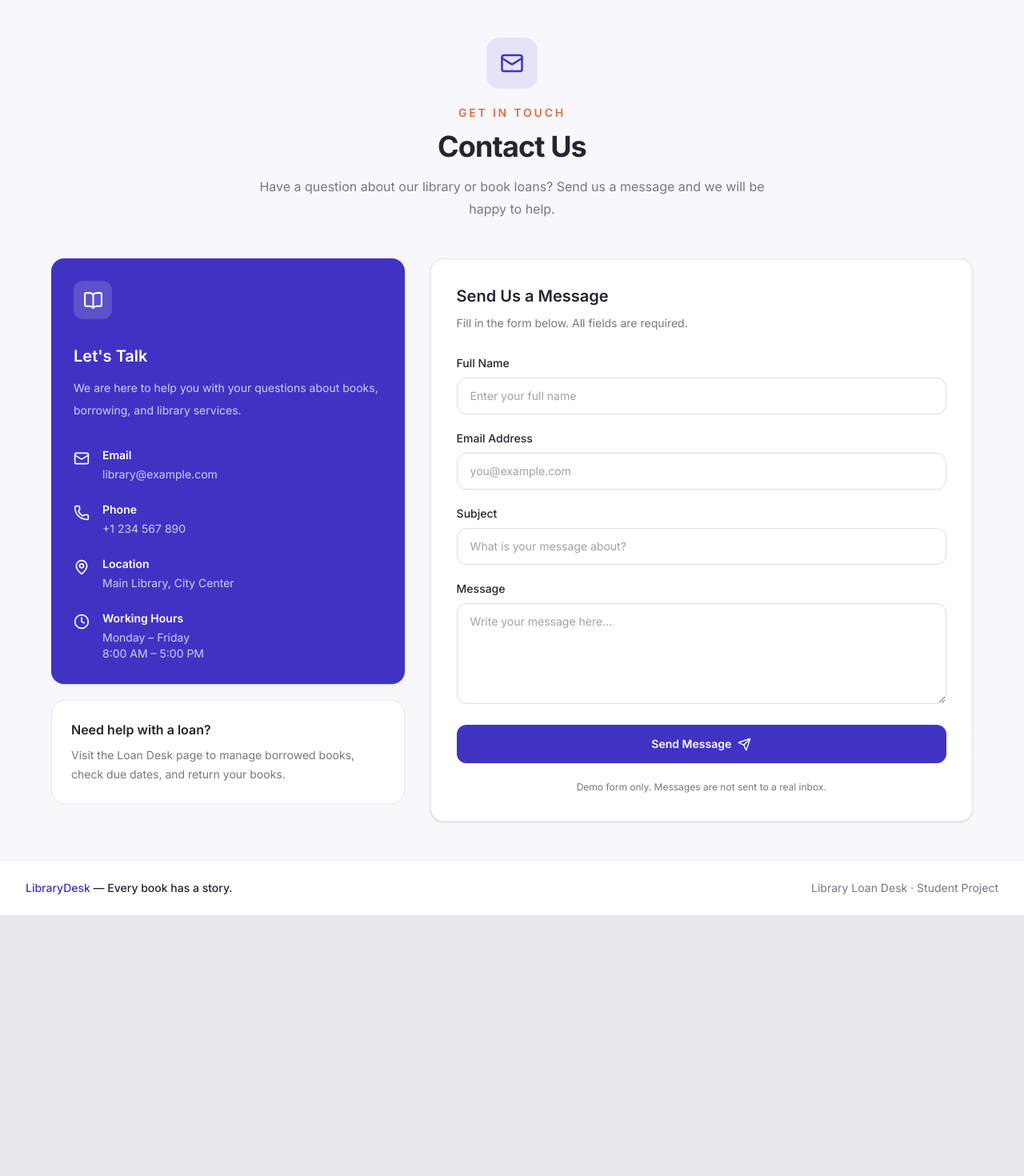
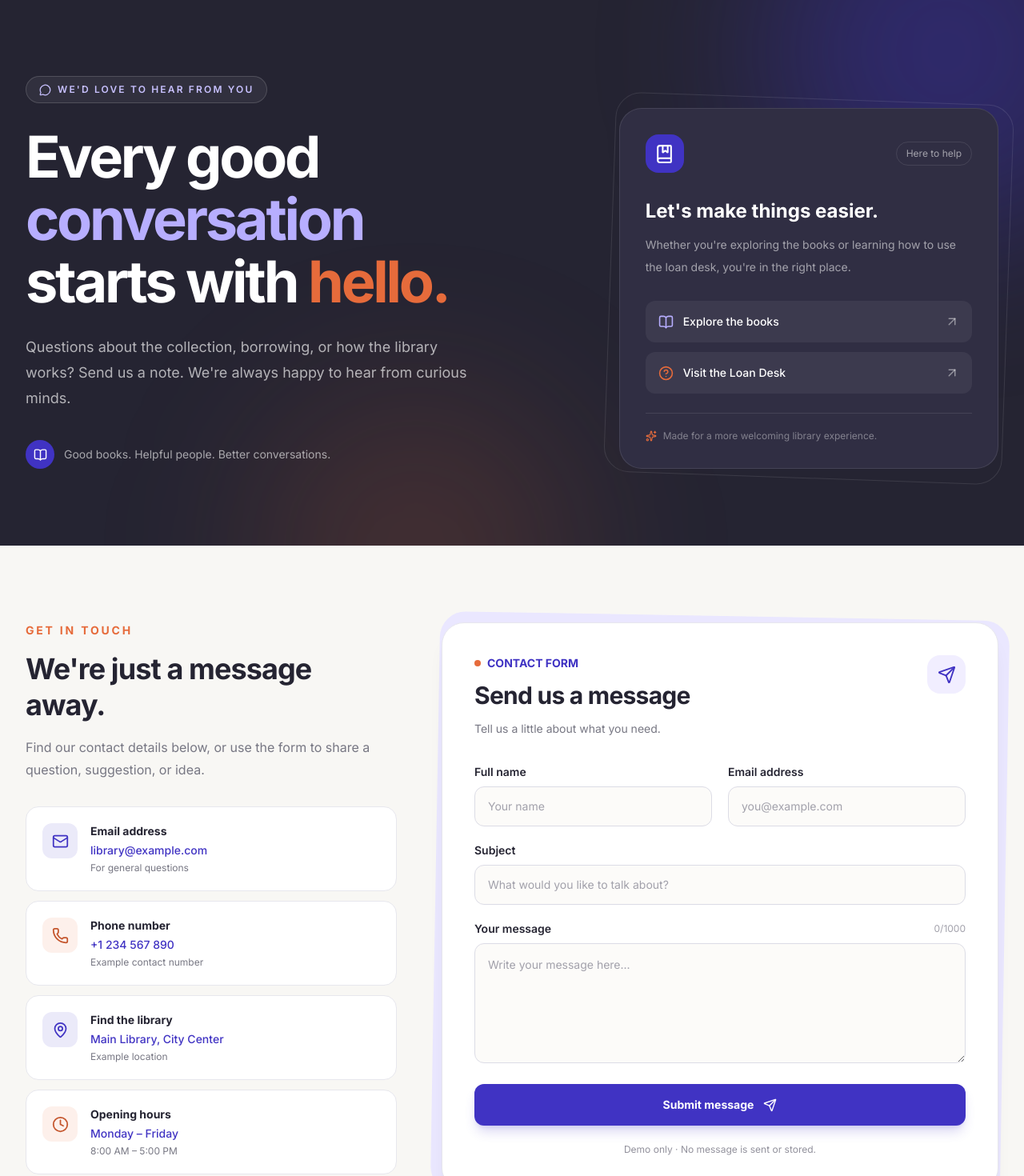
Before and after one commit to aminrasooli2007-svg/library-loan-desk, a React (Vite) app: page /contact in a window 1280 px wide. Shown: the part 80-1550 px from the top of the page at 80% size. Before the commit the page ends 1224 px from the top, so only its background shows below. Built offline with nearby package versions, Linux system fonts and the light colour scheme.

Commit message:
Redesign contact page

```diff
--- a/src/pages/Contact.jsx
+++ b/src/pages/Contact.jsx
@@ -1,4 +1,6 @@
+
 import { useState } from "react";
+import { Link } from "react-router";
 import {
   Mail,
   Phone,
@@ -6,7 +8,41 @@ import {
   Clock,
   Send,
   BookOpen,
+  ArrowRight,
+  ArrowUpRight,
+  MessageCircle,
+  CheckCircle2,
+  Sparkles,
+  BookMarked,
+  CircleHelp,
 } from "lucide-react";
+
+const contactDetails = [
+  {
+    icon: Mail,
+    title: "Email address",
+    value: "library@example.com",
+    description: "For general questions",
+  },
+  {
+    icon: Phone,
+    title: "Phone number",
+    value: "+1 234 567 890",
+    description: "Example contact number",
+  },
+  {
+    icon: MapPin,
+    title: "Find the library",
+    value: "Main Library, City Center",
+    description: "Example location",
+  },
+  {
+    icon: Clock,
+    title: "Opening hours",
+    value: "Monday – Friday",
+    description: "8:00 AM – 5:00 PM",
+  },
+];
 
 function Contact() {
   const [formData, setFormData] = useState({
@@ -43,227 +79,338 @@ function Contact() {
   }
 
   return (
-    <main className="min-h-screen bg-[#F8F8FC] px-6 py-12">
-      <div className="mx-auto max-w-6xl">
-        <section className="mb-12 text-center">
-          <div className="mx-auto mb-5 flex h-16 w-16 items-center justify-center rounded-2xl bg-[#4033C3]/10 text-[#4033C3]">
-            <Mail size={30} />
+    <main className="overflow-hidden bg-[#F8F7F4] text-[#252432]">
+      <section className="relative isolate overflow-hidden bg-[#252432] text-white">
+        <div className="pointer-events-none absolute -right-32 -top-40 h-[450px] w-[450px] rounded-full bg-[#4033C3]/40 blur-[100px]" />
+        <div className="pointer-events-none absolute -bottom-52 left-1/4 h-[400px] w-[400px] rounded-full bg-[#E66B3B]/15 blur-[100px]" />
+
+        <div className="relative mx-auto grid max-w-7xl gap-12 px-5 py-16 sm:px-8 sm:py-20 lg:grid-cols-[1fr_0.7fr] lg:items-end lg:gap-16 lg:py-24">
+          <div>
+            <div className="mb-7 inline-flex items-center gap-2 rounded-full border border-white/15 bg-white/[0.06] px-4 py-2 text-xs font-semibold uppercase tracking-[0.18em] text-[#C8C1FF]">
+              <MessageCircle size={15} />
+              We'd love to hear from you
             </div>
 
-          <p className="mb-3 text-sm font-semibold uppercase tracking-[0.2em] text-[#E66B3B]">
-            Get in Touch
+            <h1 className="max-w-3xl text-5xl font-bold leading-[1.08] tracking-[-0.045em] sm:text-6xl lg:text-7xl">
+              Every good
+              <span className="block text-[#B7AEFF]">conversation</span>
+              <span className="block">
+                starts with
+                <span className="text-[#E66B3B]"> hello.</span>
+              </span>
+            </h1>
+
+            <p className="mt-7 max-w-xl text-base leading-8 text-white/65 sm:text-lg">
+              Questions about the collection, borrowing, or how the library
+              works? Send us a note. We're always happy to hear from curious
+              minds.
             </p>
 
-          <h1 className="text-3xl font-bold tracking-tight text-[#252432] sm:text-4xl">
-            Contact Us
-          </h1>
-
-          <p className="mx-auto mt-4 max-w-2xl text-sm leading-7 text-[#777783] sm:text-base">
-            Have a question about our library or book loans? Send us a
-            message and we will be happy to help.
-          </p>
-        </section>
-
-        <section className="grid grid-cols-1 gap-8 lg:grid-cols-5">
-          <div className="space-y-5 lg:col-span-2">
-            <div className="rounded-2xl bg-[#4033C3] p-7 text-white shadow-sm">
-              <div className="mb-8 flex h-12 w-12 items-center justify-center rounded-xl bg-white/15">
-                <BookOpen size={25} />
-              </div>
-
-              <h2 className="text-xl font-semibold">
-                Let's Talk
-              </h2>
-
-              <p className="mt-3 text-sm leading-7 text-white/75">
-                We are here to help you with your questions about
-                books, borrowing, and library services.
-              </p>
-
-              <div className="mt-8 space-y-6">
-                <div className="flex items-start gap-4">
-                  <Mail size={20} className="mt-1 shrink-0" />
-
-                  <div>
-                    <h3 className="text-sm font-semibold">
-                      Email
-                    </h3>
-                    <p className="mt-1 text-sm text-white/75">
-                      library@example.com
-                    </p>
+            <div className="mt-9 flex flex-wrap items-center gap-3 text-sm text-white/60">
+              <span className="flex h-9 w-9 items-center justify-center rounded-full bg-[#4033C3] text-white">
+                <BookOpen size={17} />
+              </span>
+              <span>Good books. Helpful people. Better conversations.</span>
             </div>
           </div>
 
-                <div className="flex items-start gap-4">
-                  <Phone size={20} className="mt-1 shrink-0" />
+          <div className="relative">
+            <div className="absolute -inset-3 rounded-[2rem] border border-white/10 rotate-2" />
 
-                  <div>
-                    <h3 className="text-sm font-semibold">
-                      Phone
-                    </h3>
-                    <p className="mt-1 text-sm text-white/75">
-                      +1 234 567 890
-                    </p>
+            <div className="relative overflow-hidden rounded-[1.75rem] border border-white/10 bg-[#302E43] p-6 sm:p-8">
+              <div className="flex items-center justify-between">
+                <div className="flex h-12 w-12 items-center justify-center rounded-2xl bg-[#4033C3]">
+                  <BookMarked size={25} />
                 </div>
+                <span className="rounded-full border border-white/10 px-3 py-1.5 text-xs text-white/55">
+                  Here to help
+                </span>
               </div>
 
-                <div className="flex items-start gap-4">
-                  <MapPin size={20} className="mt-1 shrink-0" />
+              <h2 className="mt-8 text-2xl font-bold">
+                Let's make things easier.
+              </h2>
 
-                  <div>
-                    <h3 className="text-sm font-semibold">
-                      Location
-                    </h3>
-                    <p className="mt-1 text-sm text-white/75">
-                      Main Library, City Center
+              <p className="mt-3 text-sm leading-7 text-white/55">
+                Whether you're exploring the books or learning how to use the
+                loan desk, you're in the right place.
               </p>
-                  </div>
+
+              <div className="mt-7 space-y-3">
+                <Link
+                  to="/books"
+                  className="group flex items-center justify-between rounded-xl bg-white/[0.06] p-4 transition hover:bg-white/10"
+                >
+                  <span className="flex items-center gap-3">
+                    <BookOpen size={19} className="text-[#B7AEFF]" />
+                    <span className="text-sm font-medium">
+                      Explore the books
+                    </span>
+                  </span>
+                  <ArrowUpRight
+                    size={18}
+                    className="text-white/45 transition group-hover:-translate-y-0.5 group-hover:translate-x-0.5 group-hover:text-white"
+                  />
+                </Link>
+
+                <Link
+                  to="/loans"
+                  className="group flex items-center justify-between rounded-xl bg-white/[0.06] p-4 transition hover:bg-white/10"
+                >
+                  <span className="flex items-center gap-3">
+                    <CircleHelp size={19} className="text-[#E66B3B]" />
+                    <span className="text-sm font-medium">
+                      Visit the Loan Desk
+                    </span>
+                  </span>
+                  <ArrowUpRight
+                    size={18}
+                    className="text-white/45 transition group-hover:-translate-y-0.5 group-hover:translate-x-0.5 group-hover:text-white"
+                  />
+                </Link>
               </div>
 
-                <div className="flex items-start gap-4">
-                  <Clock size={20} className="mt-1 shrink-0" />
-
-                  <div>
-                    <h3 className="text-sm font-semibold">
-                      Working Hours
-                    </h3>
-                    <p className="mt-1 text-sm text-white/75">
-                      Monday – Friday
-                    </p>
-                    <p className="text-sm text-white/75">
-                      8:00 AM – 5:00 PM
-                    </p>
+              <div className="mt-6 flex items-center gap-2 border-t border-white/10 pt-5 text-xs text-white/40">
+                <Sparkles size={14} className="text-[#E66B3B]" />
+                Made for a more welcoming library experience.
               </div>
             </div>
           </div>
         </div>
+      </section>
 
-            <div className="rounded-2xl border border-[#E7E7ED] bg-white p-6">
-              <h3 className="font-semibold text-[#252432]">
-                Need help with a loan?
-              </h3>
+      <section className="mx-auto max-w-7xl px-5 py-16 sm:px-8 sm:py-24">
+        <div className="grid items-start gap-10 lg:grid-cols-[0.8fr_1.2fr] lg:gap-14">
+          <div>
+            <p className="text-sm font-bold uppercase tracking-[0.2em] text-[#E66B3B]">
+              Get in touch
+            </p>
 
-              <p className="mt-2 text-sm leading-6 text-[#777783]">
-                Visit the Loan Desk page to manage borrowed books,
-                check due dates, and return your books.
+            <h2 className="mt-4 text-3xl font-bold leading-tight tracking-tight sm:text-4xl">
+              We're just a message away.
+            </h2>
+
+            <p className="mt-4 max-w-md leading-7 text-[#777783]">
+              Find our contact details below, or use the form to share a
+              question, suggestion, or idea.
+            </p>
+
+            <div className="mt-8 grid gap-3 sm:grid-cols-2 lg:grid-cols-1">
+              {contactDetails.map((detail, index) => {
+                const Icon = detail.icon;
+
+                return (
+                  <div
+                    key={detail.title}
+                    className="group flex items-start gap-4 rounded-2xl border border-[#E7E7ED] bg-white p-4 transition hover:border-[#4033C3]/30 hover:shadow-md hover:shadow-[#252432]/5 sm:p-5"
+                  >
+                    <div
+                      className={`flex h-11 w-11 shrink-0 items-center justify-center rounded-xl ${
+                        index % 2 === 0
+                          ? "bg-[#4033C3]/10 text-[#4033C3]"
+                          : "bg-[#E66B3B]/10 text-[#C4552C]"
+                      }`}
+                    >
+                      <Icon size={21} />
+                    </div>
+
+                    <div className="min-w-0">
+                      <h3 className="text-sm font-bold">{detail.title}</h3>
+                      <p className="mt-1 break-words text-sm font-medium text-[#4033C3]">
+                        {detail.value}
+                      </p>
+                      <p className="mt-1 text-xs text-[#777783]">
+                        {detail.description}
                       </p>
                     </div>
                   </div>
+                );
+              })}
+            </div>
+          </div>
 
-          <div className="rounded-2xl border border-[#E7E7ED] bg-white p-6 shadow-sm sm:p-8 lg:col-span-3">
-            <h2 className="text-xl font-semibold text-[#252432]">
-              Send Us a Message
+          <div className="relative">
+            <div className="absolute -inset-2 rounded-[2rem] bg-[#EAE7FF] rotate-1" />
+
+            <div className="relative rounded-[1.75rem] border border-[#E7E7ED] bg-white p-5 shadow-xl shadow-[#252432]/5 sm:p-8 lg:p-10">
+              <div className="flex items-start justify-between gap-4">
+                <div>
+                  <div className="flex items-center gap-2 text-sm font-bold text-[#4033C3]">
+                    <span className="h-2 w-2 rounded-full bg-[#E66B3B]" />
+                    CONTACT FORM
+                  </div>
+
+                  <h2 className="mt-3 text-2xl font-bold tracking-tight sm:text-3xl">
+                    Send us a message
                   </h2>
 
-            <p className="mt-2 text-sm leading-6 text-[#777783]">
-              Fill in the form below. All fields are required.
+                  <p className="mt-3 text-sm leading-6 text-[#777783]">
+                    Tell us a little about what you need.
                   </p>
+                </div>
 
-            <form onSubmit={handleSubmit} className="mt-7 space-y-5">
+                <div className="hidden h-12 w-12 shrink-0 items-center justify-center rounded-2xl bg-[#F1EEFF] text-[#4033C3] sm:flex">
+                  <Send size={23} />
+                </div>
+              </div>
+
+              <form onSubmit={handleSubmit} className="mt-8 space-y-5">
+                <div className="grid gap-5 sm:grid-cols-2">
                   <div>
                     <label
                       htmlFor="name"
-                  className="mb-2 block text-sm font-medium text-[#252432]"
+                      className="mb-2 block text-sm font-semibold text-[#252432]"
                     >
-                  Full Name
+                      Full name
                     </label>
-
                     <input
                       id="name"
                       name="name"
                       type="text"
                       required
+                      maxLength={100}
+                      autoComplete="name"
                       value={formData.name}
                       onChange={handleChange}
-                  placeholder="Enter your full name"
-                  className="w-full rounded-xl border border-[#DCDCE6] bg-white px-4 py-3 text-sm outline-none transition placeholder:text-[#A0A0AA] focus:border-[#4033C3] focus:ring-2 focus:ring-[#4033C3]/10"
+                      placeholder="Your name"
+                      className="w-full rounded-xl border border-[#DCDCE6] bg-[#FCFBF9] px-4 py-3.5 text-sm outline-none transition placeholder:text-[#A2A1AB] focus:border-[#4033C3] focus:bg-white focus:ring-4 focus:ring-[#4033C3]/10"
                     />
                   </div>
 
                   <div>
                     <label
                       htmlFor="email"
-                  className="mb-2 block text-sm font-medium text-[#252432]"
+                      className="mb-2 block text-sm font-semibold text-[#252432]"
                     >
-                  Email Address
+                      Email address
                     </label>
-
                     <input
                       id="email"
                       name="email"
                       type="email"
                       required
+                      maxLength={254}
+                      autoComplete="email"
                       value={formData.email}
                       onChange={handleChange}
                       placeholder="you@example.com"
-                  className="w-full rounded-xl border border-[#DCDCE6] bg-white px-4 py-3 text-sm outline-none transition placeholder:text-[#A0A0AA] focus:border-[#4033C3] focus:ring-2 focus:ring-[#4033C3]/10"
+                      className="w-full rounded-xl border border-[#DCDCE6] bg-[#FCFBF9] px-4 py-3.5 text-sm outline-none transition placeholder:text-[#A2A1AB] focus:border-[#4033C3] focus:bg-white focus:ring-4 focus:ring-[#4033C3]/10"
                     />
+                  </div>
                 </div>
 
                 <div>
                   <label
                     htmlFor="subject"
-                  className="mb-2 block text-sm font-medium text-[#252432]"
+                    className="mb-2 block text-sm font-semibold text-[#252432]"
                   >
                     Subject
                   </label>
-
                   <input
                     id="subject"
                     name="subject"
                     type="text"
                     required
+                    maxLength={150}
                     value={formData.subject}
                     onChange={handleChange}
-                  placeholder="What is your message about?"
-                  className="w-full rounded-xl border border-[#DCDCE6] bg-white px-4 py-3 text-sm outline-none transition placeholder:text-[#A0A0AA] focus:border-[#4033C3] focus:ring-2 focus:ring-[#4033C3]/10"
+                    placeholder="What would you like to talk about?"
+                    className="w-full rounded-xl border border-[#DCDCE6] bg-[#FCFBF9] px-4 py-3.5 text-sm outline-none transition placeholder:text-[#A2A1AB] focus:border-[#4033C3] focus:bg-white focus:ring-4 focus:ring-[#4033C3]/10"
                   />
                 </div>
 
                 <div>
+                  <div className="mb-2 flex items-center justify-between gap-3">
                     <label
                       htmlFor="message"
-                  className="mb-2 block text-sm font-medium text-[#252432]"
+                      className="block text-sm font-semibold text-[#252432]"
                     >
-                  Message
+                      Your message
                     </label>
+                    <span className="text-xs text-[#A2A1AB]">
+                      {formData.message.length}/1000
+                    </span>
+                  </div>
 
                   <textarea
                     id="message"
                     name="message"
                     required
+                    minLength={5}
+                    maxLength={1000}
                     rows={5}
                     value={formData.message}
                     onChange={handleChange}
                     placeholder="Write your message here..."
-                  className="w-full resize-y rounded-xl border border-[#DCDCE6] bg-white px-4 py-3 text-sm outline-none transition placeholder:text-[#A0A0AA] focus:border-[#4033C3] focus:ring-2 focus:ring-[#4033C3]/10"
+                    className="w-full resize-y rounded-xl border border-[#DCDCE6] bg-[#FCFBF9] px-4 py-3.5 text-sm leading-6 outline-none transition placeholder:text-[#A2A1AB] focus:border-[#4033C3] focus:bg-white focus:ring-4 focus:ring-[#4033C3]/10"
                   />
                 </div>
 
                 {submitted && (
-                <p
+                  <div
                     role="status"
-                  className="rounded-xl bg-green-50 px-4 py-3 text-sm text-green-700"
+                    className="flex items-start gap-3 rounded-xl border border-emerald-200 bg-emerald-50 p-4 text-sm text-emerald-800"
                   >
-                  Your message has been submitted successfully!
+                    <CheckCircle2
+                      size={20}
+                      className="mt-0.5 shrink-0"
+                    />
+                    <div>
+                      <p className="font-bold">Form submitted successfully!</p>
+                      <p className="mt-1 leading-6">
+                        This is a demo form. Your message has not been sent
+                        to a real inbox.
                       </p>
+                    </div>
+                  </div>
                 )}
 
                 <button
                   type="submit"
-                className="flex w-full items-center justify-center gap-2 rounded-xl bg-[#4033C3] px-5 py-3.5 text-sm font-semibold text-white transition hover:bg-[#3328A0] focus:outline-none focus:ring-2 focus:ring-[#4033C3]/30 focus:ring-offset-2"
+                  className="group flex w-full items-center justify-center gap-3 rounded-xl bg-[#4033C3] px-5 py-4 text-sm font-bold text-white shadow-lg shadow-[#4033C3]/20 transition hover:-translate-y-0.5 hover:bg-[#3328A0] hover:shadow-xl hover:shadow-[#4033C3]/25 focus:outline-none focus:ring-4 focus:ring-[#4033C3]/20"
                 >
-                Send Message
-                <Send size={17} />
+                  Submit message
+                  <Send
+                    size={17}
+                    className="transition group-hover:translate-x-1 group-hover:-translate-y-0.5"
+                  />
                 </button>
 
-              <p className="text-center text-xs leading-5 text-[#777783]">
-                Demo form only. Messages are not sent to a real inbox.
+                <p className="text-center text-xs leading-5 text-[#92919C]">
+                  Demo only · No message is sent or stored.
                 </p>
               </form>
             </div>
+          </div>
+        </div>
       </section>
+
+      <section className="px-5 pb-16 sm:px-8 sm:pb-20">
+        <div className="mx-auto flex max-w-7xl flex-col gap-6 overflow-hidden rounded-3xl bg-[#EAE7FF] p-6 sm:flex-row sm:items-center sm:justify-between sm:p-9">
+          <div className="flex items-start gap-4">
+            <div className="flex h-12 w-12 shrink-0 items-center justify-center rounded-2xl bg-white text-[#4033C3]">
+              <BookOpen size={23} />
             </div>
+
+            <div>
+              <h2 className="text-xl font-bold">
+                Looking for your next read?
+              </h2>
+              <p className="mt-2 text-sm leading-6 text-[#68647D]">
+                Explore the collection and discover what's available.
+              </p>
+            </div>
+          </div>
+
+          <Link
+            to="/books"
+            className="inline-flex shrink-0 items-center justify-center gap-2 rounded-xl bg-[#4033C3] px-5 py-3.5 text-sm font-semibold text-white transition hover:bg-[#3328A0]"
+          >
+            Browse books
+            <ArrowRight size={17} />
+          </Link>
+        </div>
+      </section>
     </main>
   );
 }
```
Lines whose indentation alone changed are shown as unchanged.
